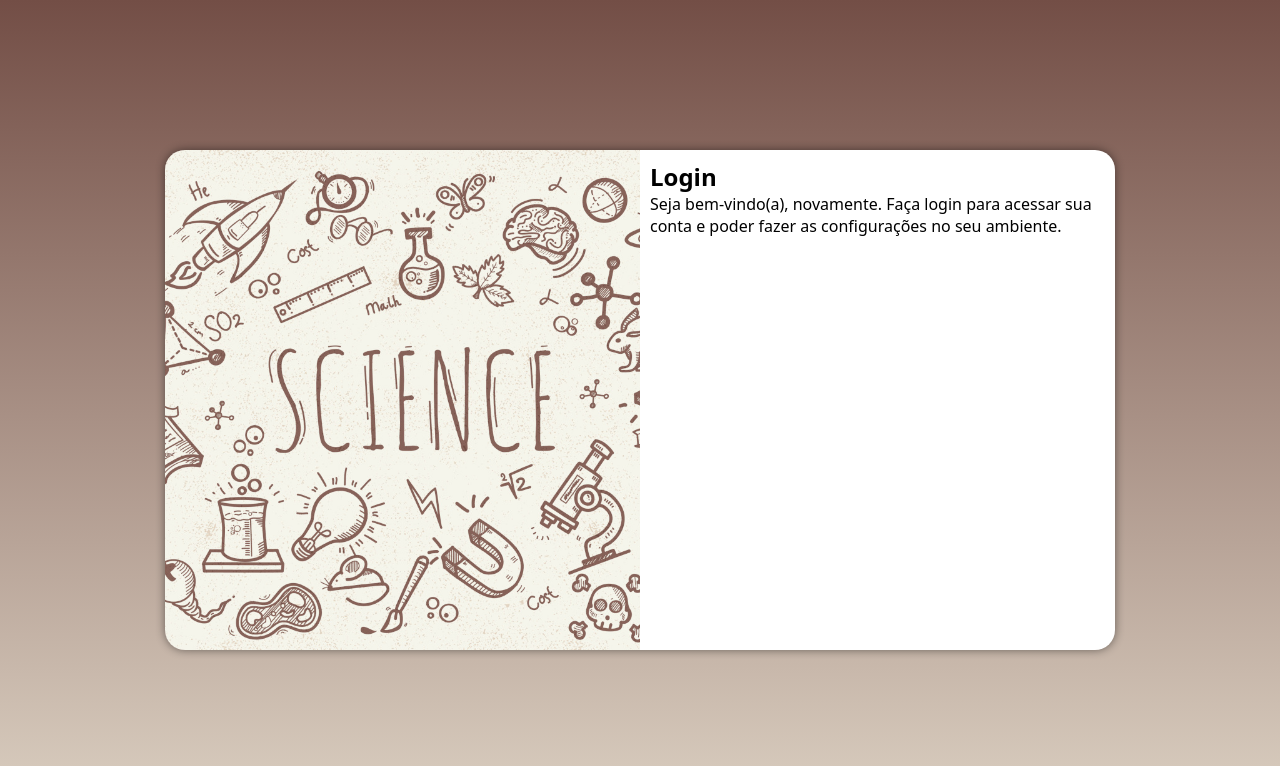
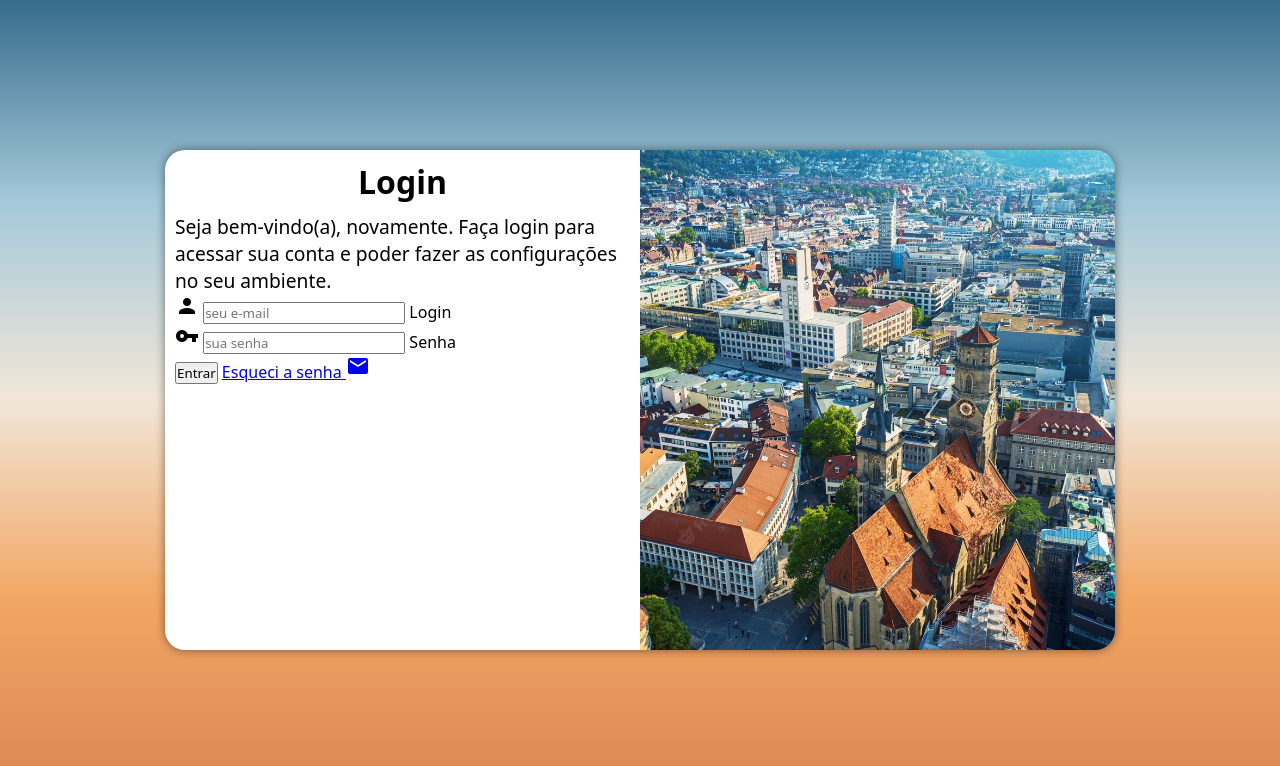
Before and after one commit to robertorangelsa/projeto-login, a plain HTML site: page index.html in a window 1280 px wide. Drawn offline with Linux system fonts and the light colour scheme.

Commit message:
atualização

```diff
--- a/estilos/media-query.css
+++ b/estilos/media-query.css
@@ -2,7 +2,7 @@
 
 @media screen and (min-width: 768px) and (max-width: 992px) {
     body {
-        background-image: linear-gradient(to top, var(--cor1), var(--cor4));
+        background-image: linear-gradient(to top, var(--cor0), var(--cor1), var(--cor2), var(--cor3), var(--cor4));
     }
     section#login {
         width: 80vw;
@@ -19,19 +19,25 @@
 }
 @media screen and (min-width: 992px) {
     body {
-        background-image: linear-gradient(to top, var(--cor1), var(--cor4));
+        background-image: linear-gradient(to top, var(--cor0), var(--cor1), var(--cor2), var(--cor3), var(--cor4));
     }
     section#login {
         width: 950px;
     }
     section#login > div#imagem {
-        float: left;
+        float: right;
         width: 50%;
         height: 100%;
     }
     section#login > div#formulario {
-        float: right;
+        float: left;
         width: 50%;
+    }
+    div#formulario > h1 {
+        font-size: 2em;
+    }
+    div#formulario > p {
+        font-size: 1.2em;
     }
 
 }
--- a/estilos/style.css
+++ b/estilos/style.css
@@ -7,11 +7,11 @@
     box-sizing: border-box;
 }
 :root {
-    --cor0: #F2F2EB;
-    --cor1: #D9CDBF;
-    --cor2: #BFACA4;
-    --cor3: #8C665E;
-    --cor4: #734E46;
+    --cor0: #D98555;
+    --cor1: #F2A663;
+    --cor2: #F2E6D8;
+    --cor3: #A3C9D9;
+    --cor4: #376B8C;
 }
 body, html {
     background-color: var(--cor4);
@@ -41,7 +41,7 @@ section#login {
 }
 section#login > div#imagem {
     display: block;
-    background: var(--cor4) url(../imagens/science.jpg) no-repeat;
+    background: var(--cor4) url(../imagens/medieval.jpg) no-repeat;
     background-size: cover;
     background-position: center center;
     height: 200px;
@@ -50,3 +50,10 @@ section#login > div#formulario {
     display: block;
     padding: 10px;
 }
+div#formulario > h1 {
+    text-align: center;
+    margin-bottom: 10px;
+}
+div#formulario > p {
+    font-size: 0.8em;
+}
--- a/index.html
+++ b/index.html
@@ -7,6 +7,7 @@
     <title>Login</title>
     <link rel="stylesheet" href="estilos/style.css">
     <link rel="stylesheet" href="estilos/media-query.css">
+    <link href="https://fonts.googleapis.com/icon?family=Material+Icons" rel="stylesheet">
 </head>
 <body>
     <main>
@@ -17,8 +18,21 @@
             <div id="formulario">
                 <h1>Login</h1>
                 <p>Seja bem-vindo(a), novamente. Faça login para acessar sua conta e poder fazer as configurações no seu ambiente.</p>
-                <form action="login.php" method="post">
-
+                <form action="login.php" method="post" autocomplete="on">
+                    <div class="campo">
+                        <span class="material-icons">person</span>
+                        <input type="email" name="login" id="ilogin" placeholder="seu e-mail" autocomplete="email" required maxlength="30">
+                        <label for="ilogin">Login</label>
+                    </div>
+                    <div class="campo">
+                        <span class="material-icons">vpn_key</span>
+                        <input type="password" name="senha" id="isenha" placeholder="sua senha" autocomplete="current-password" required minlength="8" maxlength="20">
+                        <label for="isenha">Senha</label>
+                    </div>
+                    <input type="submit" value="Entrar">
+                    <a href="esqueci.html">
+                        Esqueci a senha <i class="material-icons">mail</i>
+                    </a>
                 </form>
             </div>
         </section>
```
Also changed, not shown: imagens/medieval.jpg (added), imagens/science.jpg (deleted).
